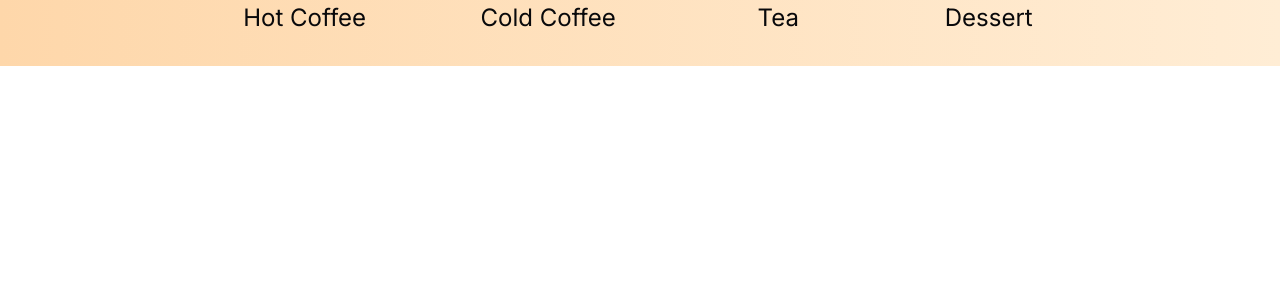
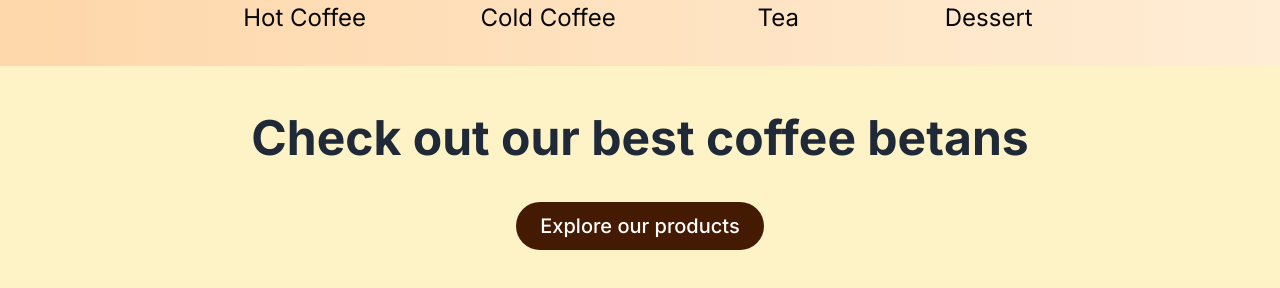
Before and after one commit to zyx-0314/nextjs-test-app, a Next.js app: page / in a window 1280 px wide. Shown: the part 926-1214 px from the top of the page. Before the commit the page ends 992 px from the top, so only its background shows below. Built offline with nearby package versions, Linux system fonts and the light colour scheme; a web font is replaced by a local one.

Commit message:
Call to Action Section

```diff
--- a/app/(root)/page.tsx
+++ b/app/(root)/page.tsx
@@ -1,4 +1,5 @@
 import { C_Header } from "@/components/elements/header/page";
+import { CallToActionSection } from "@/components/sections/landing/callToAction";
 
 import { CategorySection } from "@/components/sections/landing/category";
 import { HeroSection } from "@/components/sections/landing/hero";
@@ -9,6 +10,7 @@ export default function Home() {
       <C_Header />
       <HeroSection />
       <CategorySection />
+      <CallToActionSection />
     </>
   );
 }
--- /dev/null
+++ b/components/sections/landing/callToAction.tsx
@@ -0,0 +1,23 @@
+import { Button } from "@/components/ui/button"
+
+export const CallToActionSection = () => {
+
+    return (
+        <section className="py-8 bg-amber-100">
+            <div
+                className="container flex flex-col items-center justify-center py-4 gap-y-10"
+            >
+                <h3
+                    className="text-5xl font-bold text-center text-gray-800"
+                >
+                    Check out our best coffee betans
+                </h3>
+                <Button
+                    className="bg-amber-950 text-white text-xl p-6 hover:bg-amber-900 rounded-3xl"
+                >
+                    Explore our products
+                </Button>
+            </div>
+        </section>
+    )
+}
```
